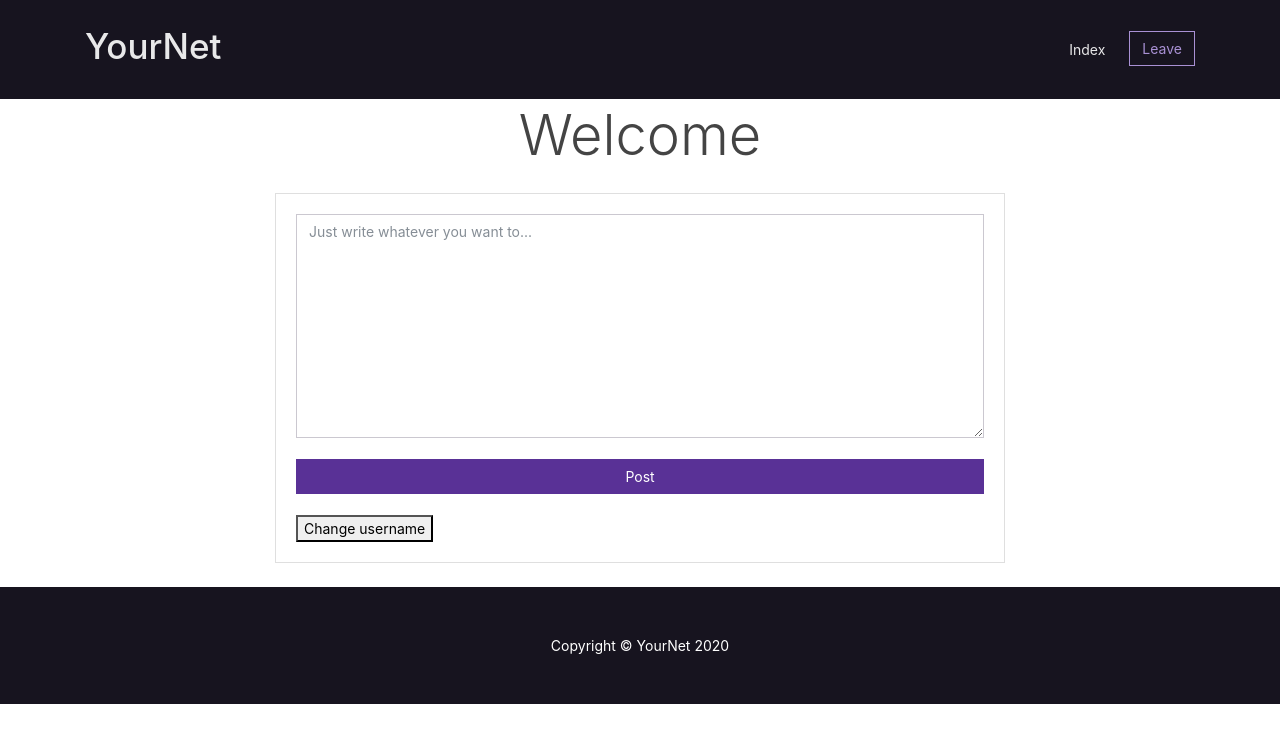
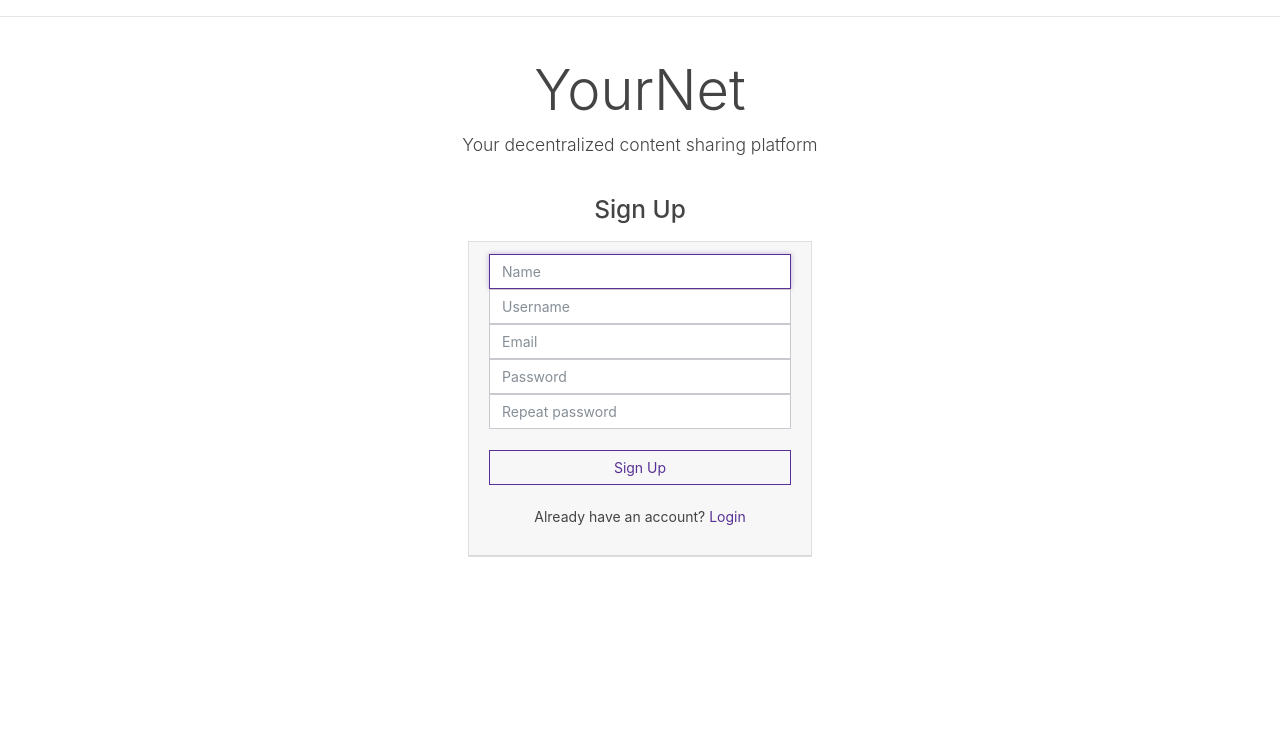
Before and after one commit to camiilavillamizar/Blockchain_app, a Flask app: template blockchain/app/templates/inscription.html in a window 1280 px wide. Shown: the top 743 px of the page. Run offline with Flask 2, Linux system fonts and the light colour scheme; the template is opened without the code that fills it, so the values that code supplies are empty; parts of the project's set-up code (start-up, migrations or seed data) failed here and were passed over; some libraries are stand-ins or nearby versions.

Commit message:
Fix inscription.html

```diff
--- a/blockchain/app/templates/inscription.html
+++ b/blockchain/app/templates/inscription.html
@@ -1,93 +1,30 @@
 
-{% extends "base.html" %}
+{% extends "base.html"%}
 
 {% block content %}
-
-
-    <!-- Navigation -->
-    <nav class="navbar navbar-expand-lg navbar-dark bg-dark fixed-top">
-      <div class="container">
-        <a class="navbar-brand" href="/"><h1>YourNet</h1></a>
-        <button class="navbar-toggler collapsed" type="button" data-toggle="collapse" data-target="#navbarResponsive" aria-controls="navbarResponsive" aria-expanded="false" aria-label="Toggle navigation">
-          <span class="navbar-toggler-icon"></span>
-        </button>
-        <div class="navbar-collapse collapse" id="navbarResponsive" >
-          <ul class="navbar-nav ml-auto">
-            <li class="nav-item active">
-              <a class="nav-link" href="/index">Index
-              </a>
-            </li>
-            <li class="nav-item active">
-              <a class="nav-link" href="/user.html">{{user_name}}</a>
-            </li>
-            <li class="nav-item active">
-              <a href="/leave"> <button class="btn btn-outline-secondary">Leave</button></a>
-            </li>
-          </ul>
-        </div>
-      </div>
-    </nav>
-  <br>
-    <!-- Page Content -->
-    <div class="container">
-
-      <div class="row">
-
-        <!-- Entries Column -->
-        <div class="col-md-8 mt-4 mx-auto">
-            <h1 class="my-4 display-4 text-center">Welcome {{name}}</h1>
-
-            <!-- Post Form -->
-            <div class="card mb-4">
-              <div class="card-body">
-                  <form action="/submit-transaction/user/{{user_name}}" id="textarea" method="POST">
-                    <textarea name="content" id="postContent" cols="30" rows="10" class="form-control" placeholder="Just write whatever you want to..."></textarea>
-                    <br>
-                    <input type="submit" value="Post" class="btn btn-primary btn-block">
-                  </form>
-                  <br>
-                  <a href="/update_name" target="_blank"><button>Change username</button></a>
-              </div>
-
+<main class="container p-4">
+    <h1 class="display-4 title text-center"> YourNet</h1>
+    <p class="lead text-center"> Your decentralized content sharing platform</p>
+    <br>
+    <h3 class="text-center">Sign Up</h3>
+    <div class="row">
+            <div class="col-md-4 offset-md-4 my-auto">
+                <div class="card mt-2">
+                    <div class="card-header">
+                        <form action="/submit-inscription" id="textform" name ="textform" method="POST">
+                            <input type="text" name="name" placeholder="Name" class="form-control" autofocus>
+                            <input type="text" name="user_name" placeholder="Username" class="form-control">
+                            <input type="email" name="email" placeholder="Email" class="form-control">
+                            <input type="password" name="password" id="pwrd" class="form-control" placeholder="Password">
+                            <input type="password" name="repeat_password" id="r_pwrd" class="form-control" placeholder="Repeat password" >
+                            <br>
+                            <input type="submit" value="Sign Up" class="btn btn-block btn-outline-primary">
+                        </form>
+                        <br>
+                        <p class="text-center"> Already have an account? <a href="/login">Login</a></p>
+                    </div>
+                </div>
             </div>
-
-          {% for post in posts %}
-
-          <!-- Post -->
-          <div class="card mb-4">
-            <div class="card-body">
-              <h2 class="card-title">{{post.user_name}}</h2>
-              <p>{{post.content}}</p>
-            </div>
-            <div class="card-footer text-muted">
-              {% if post.type == "transaction" %}
-              Posted at {{post.datetime}}
-              {% else %}
-              Signed up at {{post.datetime}}
-              {% endif %}
-            </div>
-          </div>
-          {% endfor %}
-
-        </div>
-
-      </div>
-      <!-- /.row -->
-
     </div>
-    <!-- /.container -->
-
-    <!-- Footer -->
-    <footer class="py-5 bg-dark">
-      <div class="container">
-        <p class="m-0 text-center text-white">Copyright © YourNet 2020</p>
-      </div>
-      <!-- /.container -->
-    </footer>
-
-    <!-- Bootstrap core JavaScript -->
-    <script src="vendor/jquery/jquery.min.js"></script>
-    <script src="vendor/bootstrap/js/bootstrap.bundle.min.js"></script>
-
-</div>
+</main>
 {% endblock %}
```
